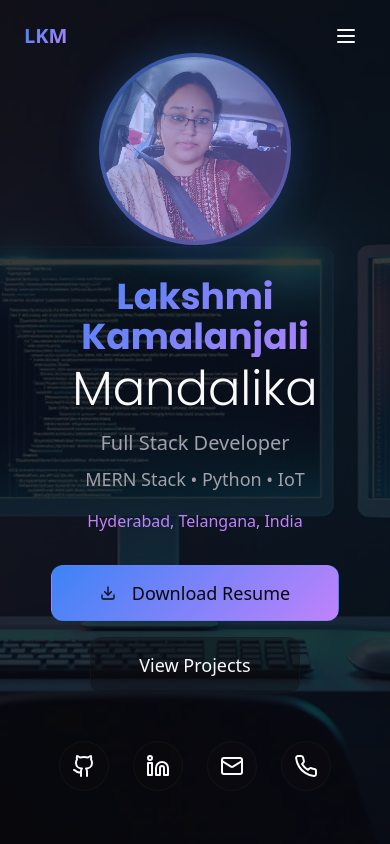
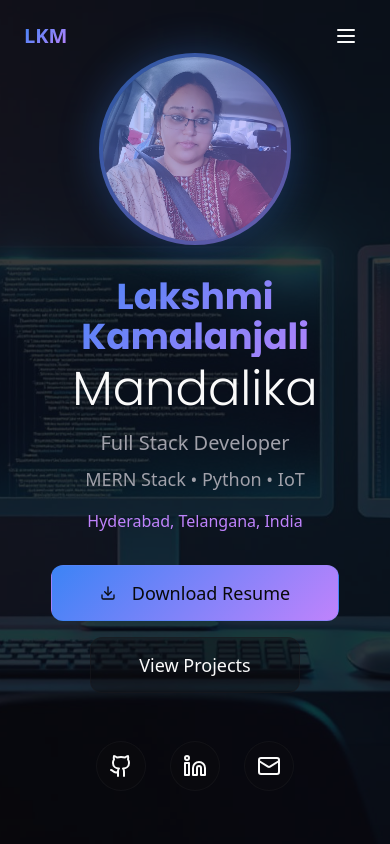
Before and after one commit to Kamalanjali/MLK-Portfolio-site-2025, a React (Vite) app: page / in a window 390 px wide. Shown: the top 844 px of the page. Built offline with nearby package versions, Linux system fonts and the light colour scheme.

Commit message:
Remove phone number from hero section

```diff
--- a/src/components/Hero.tsx
+++ b/src/components/Hero.tsx
@@ -1,5 +1,5 @@
 import { Button } from "@/components/ui/enhanced-button"
-import { Github, Linkedin, Mail, Phone, Download } from "lucide-react"
+import { Github, Linkedin, Mail, Download } from "lucide-react"
 import heroBackground from "@/assets/hero-background.jpg"
 const profilePhotoUrl = "/lovable-uploads/dbe46c0f-a10d-4d8a-80c9-33bfeaa203ca.png"
 
@@ -100,12 +100,6 @@ const Hero = () => {
           >
             <Mail className="w-6 h-6" />
           </a>
-          <a
-            href="tel:+918309452896"
-            className="p-3 rounded-full bg-card/40 backdrop-blur-glass border border-border/50 hover:bg-card/60 hover:border-primary/30 transition-all duration-300 hover:shadow-glow hover:scale-110"
-          >
-            <Phone className="w-6 h-6" />
-          </a>
         </div>
       </div>
     </section>
```
